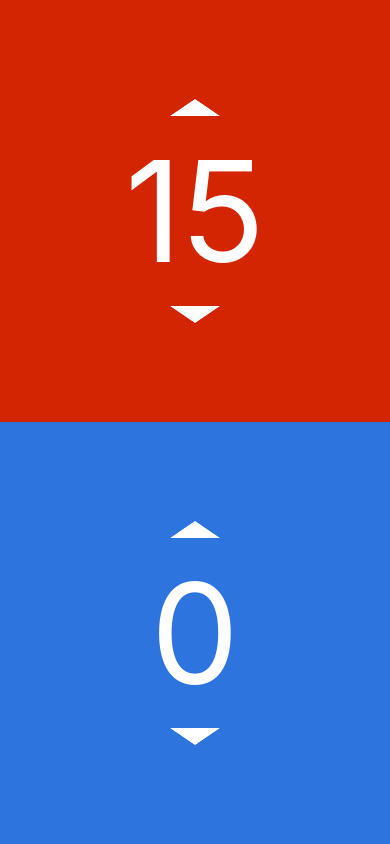
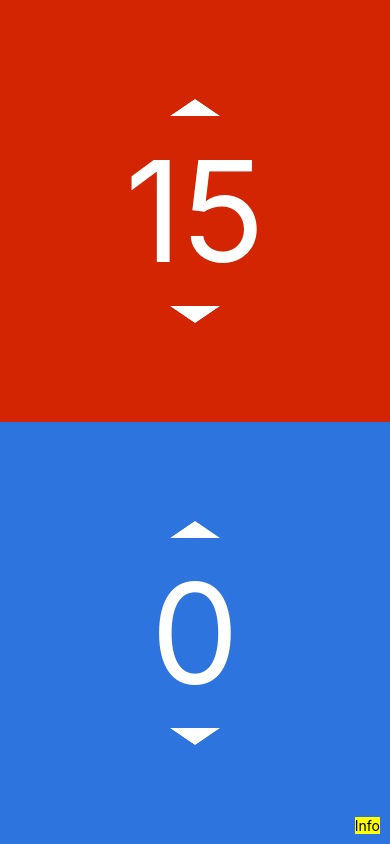
Before and after one commit to MattLong87/gloomhaven-status-native, a React Native app: screen / in a window 390 px wide. Built offline with nearby package versions, Linux system fonts and the light colour scheme.

Commit message:
added basis for modal

```diff
--- a/App.js
+++ b/App.js
@@ -1,5 +1,5 @@
 import React from 'react';
-import { StyleSheet, Text, View, Dimensions } from 'react-native';
+import { StyleSheet, Text, View, Dimensions, Modal, TouchableHighlight } from 'react-native';
 import Tracker from './components/Tracker';
 
 export default class App extends React.Component {
@@ -7,6 +7,8 @@ export default class App extends React.Component {
     super(props);
     Dimensions.addEventListener("change", () => this.forceUpdate());
   }
+
+  state = { modalVisible: false }
 
   render() {
     let flexDirection;
@@ -20,9 +22,27 @@ export default class App extends React.Component {
     }
 
     return (
-      <View style={[styles.container, flexDirection]}>
-        <Tracker type="Health" />
-        <Tracker type="XP" />
+      <View style={{ flex: 1 }}>
+        <Modal
+          animationType={"slide"}
+          visible={this.state.modalVisible}
+          supportedOrientations={['portrait', 'portrait-upside-down', 'landscape', 'landscape-left', 'landscape-right']}
+        >
+          <Text>This is the modal</Text>
+        </Modal>
+        <View style={[styles.container, flexDirection]}>
+          <Tracker type="Health" />
+          <Tracker type="XP" />
+              <TouchableHighlight onPress={() => this.setState({ modalVisible: true })}
+                style={
+                  {backgroundColor: "yellow",
+                  position: "absolute",
+                  bottom: 10,
+                  right: 10
+                  }} >
+                  <View><Text>Info</Text></View>
+                </TouchableHighlight>
+        </View>
       </View>
     );
   }
```
